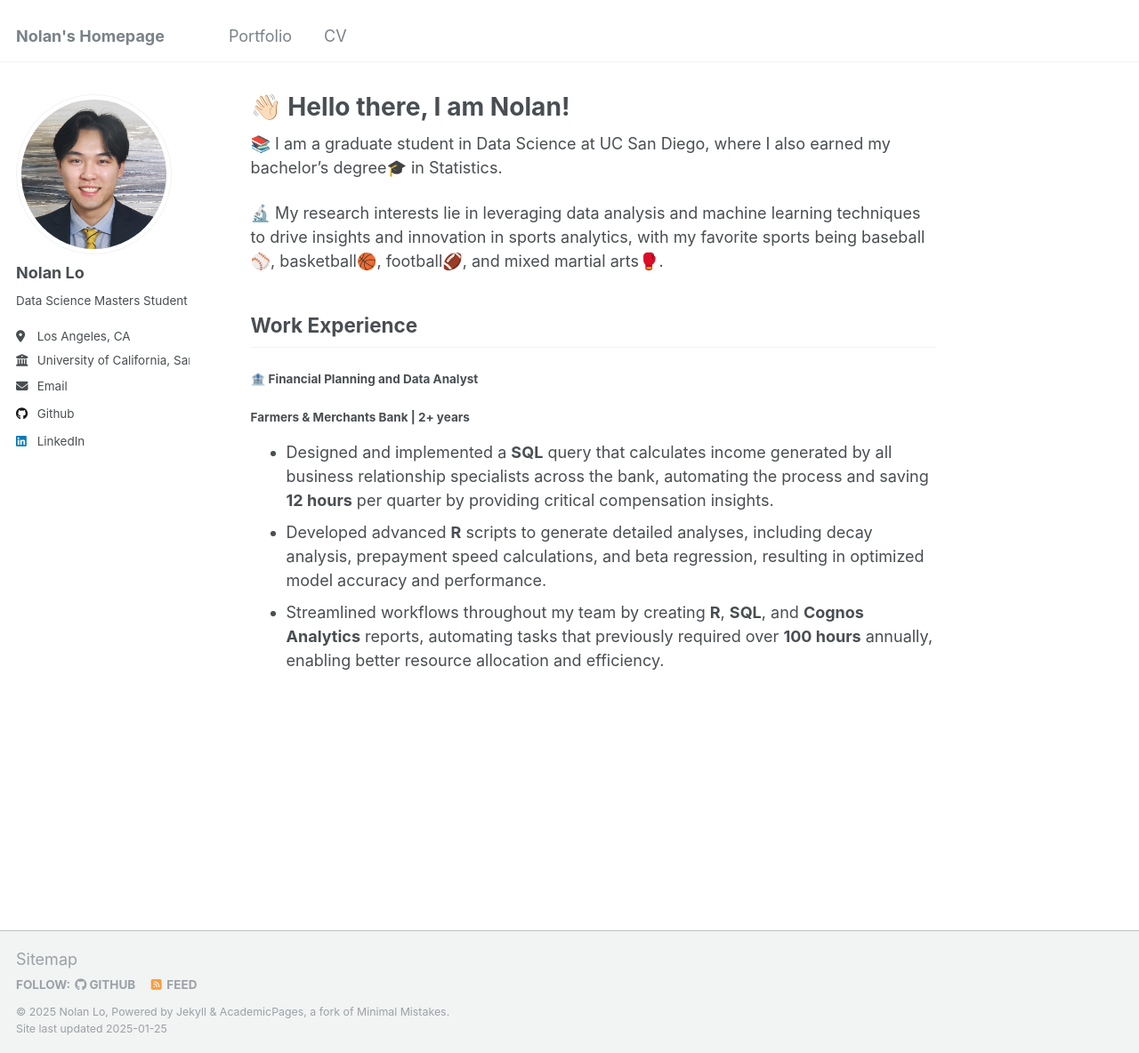
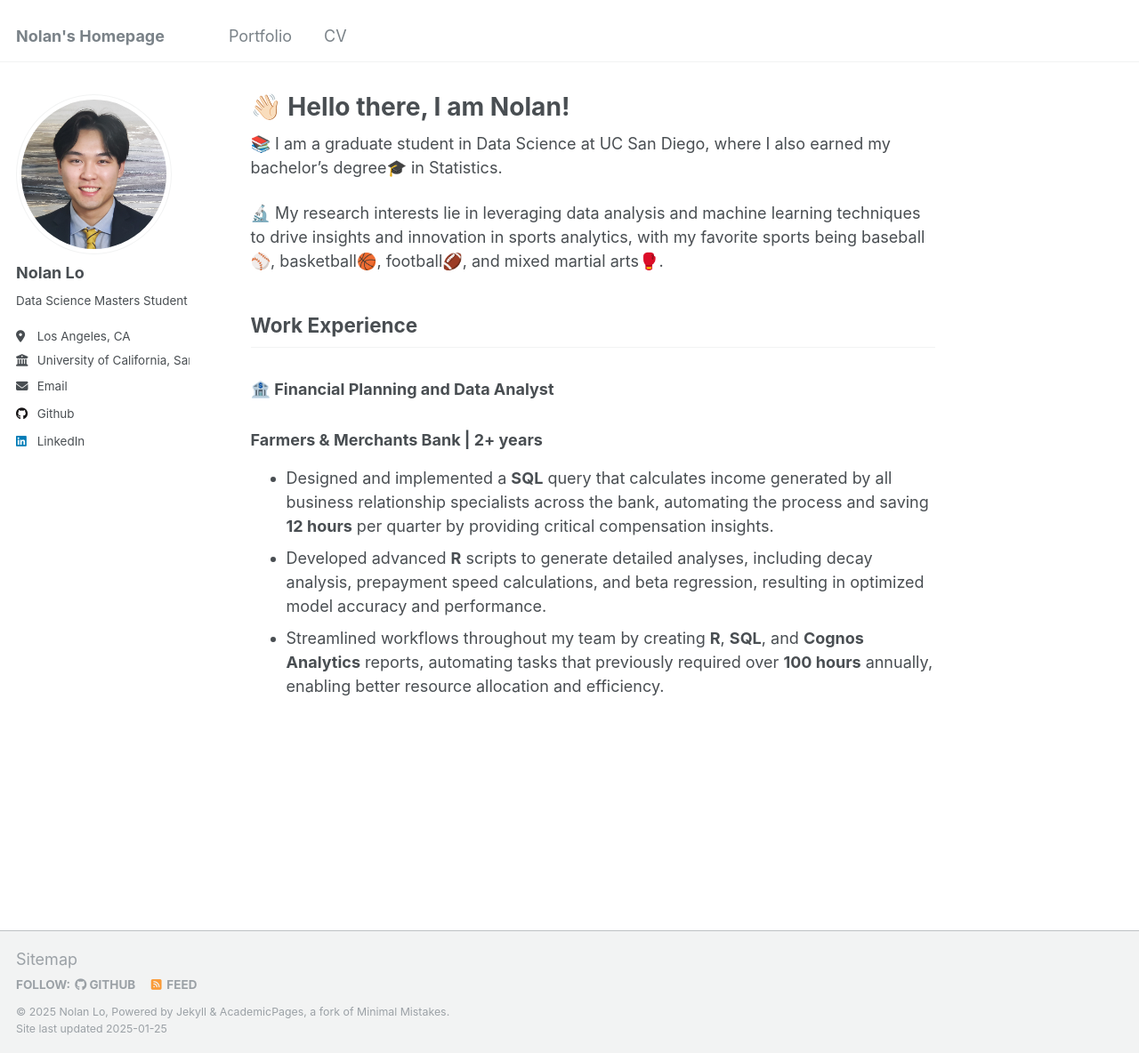
Before and after one commit to Nolan-Lo/Nolan-Lo.github.io, a Jekyll site: the page built from _pages/about.md, in a window 1280 px wide and 1184 px high. Shown: the whole window at 89% size. Built offline with Jekyll 4.4.1, drawn with Linux system fonts in a browser that asks for light colours.

```diff
--- a/_pages/about.md
+++ b/_pages/about.md
@@ -13,8 +13,8 @@ redirect_from:
 
 
 ## Work Experience
-#### 🏦 Financial Planning and Data Analyst
-#### Farmers & Merchants Bank | 2+ years
+### 🏦 Financial Planning and Data Analyst
+### Farmers & Merchants Bank | 2+ years
 
 - Designed and implemented a **SQL** query that calculates income generated by all business relationship specialists across the bank, automating the process and saving **12 hours** per quarter by providing critical compensation insights.
 - Developed advanced **R** scripts to generate detailed analyses, including decay analysis, prepayment speed calculations, and beta regression, resulting in optimized model accuracy and performance.
```
